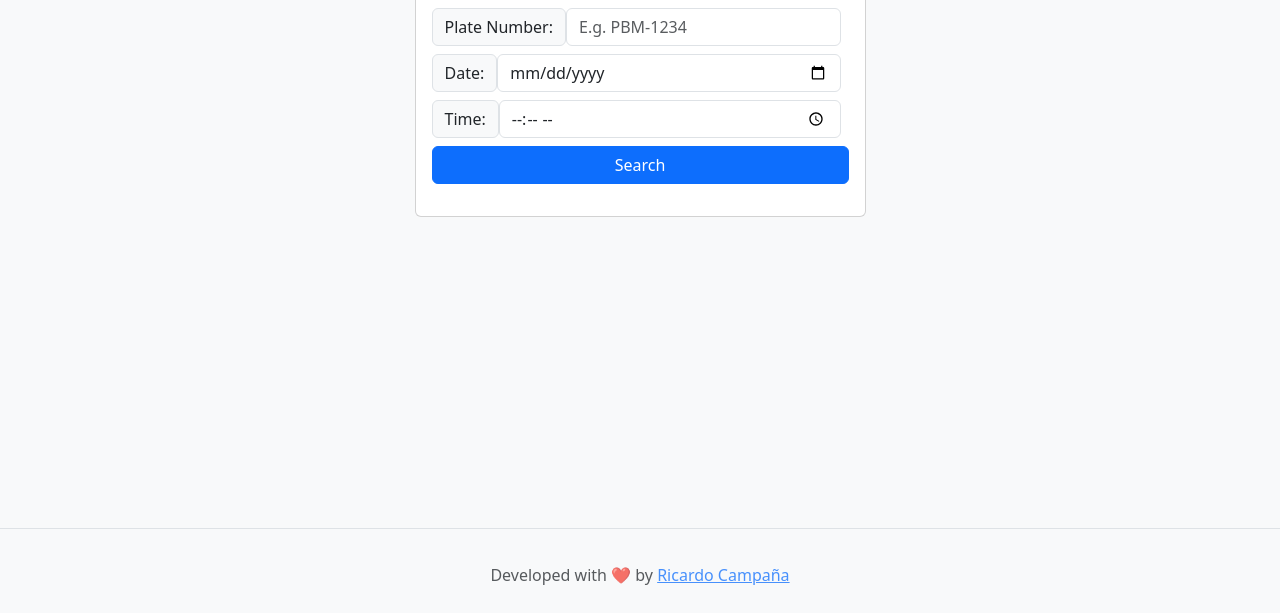
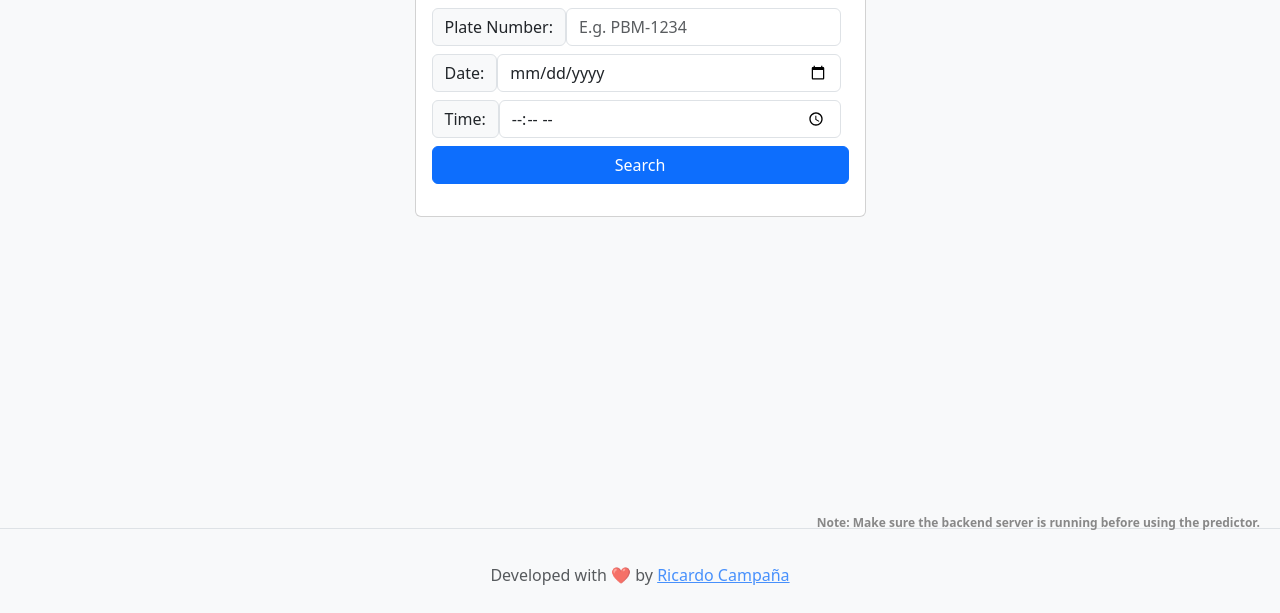
Before and after one commit to RicardoCR98/Pico-Placa-Predictor, a plain HTML site: page Frontend/index.html in a window 1280 px wide. Shown: the part 187-800 px from the top of the page. Drawn offline with nearby package versions, Linux system fonts and the light colour scheme.

Commit message:
feat: Update design and Add dockerfile

```diff
--- a/Frontend/index.html
+++ b/Frontend/index.html
@@ -18,7 +18,7 @@
         </a>
 
         <ul class="nav nav-pills">
-          <li class="nav-item"><a href="#" class="nav-link active" aria-current="page">Github</a></li>
+          <li class="nav-item"><a href="https://github.com/RicardoCR98/Pico-Placa-Predictor" class="nav-link active" aria-current="page">Github</a> </li>
           <li class="nav-item"><a href="#" class="nav-link">About</a></li>
         </ul>
     </header>
@@ -55,6 +55,9 @@
         </div>
 
     </main>
+    <div class="server-note">
+        <p class="fw-bold">Note: Make sure the backend server is running before using the predictor.</p>
+    </div>
     <footer class="w-full border-top">
         <div class="mt-4 border-t md:py-4 dark:bg-primary dark:text-white bg-slate-100 dark:border-t-secondry border-t-slate-100">
             <section class="flex flex-col items-center justify-between w-full max-w-6xl gap-3 px-4 m-auto mx-auto md:flex-row">
--- a/Frontend/scripts.js
+++ b/Frontend/scripts.js
@@ -16,7 +16,7 @@ document.addEventListener('DOMContentLoaded', () => {
                 date:formattedDate,
                 time: timeInput
             };
-            fetch('http://localhost:8080/predict', { //Here change de url
+            fetch('http://backend:8080/predict', { //Here change de url
                 method: 'POST',
                 headers: {
                     'Content-Type': 'application/json'
--- a/Frontend/style.css
+++ b/Frontend/style.css
@@ -14,3 +14,10 @@ footer {
     padding: 10px;
     text-align: center;
 }
+.server-note {
+    position: fixed;
+    bottom: 65px;
+    right: 20px;
+    font-size: 12px;
+    color: #888;
+}
```
Also changed, not shown: 1 other file.
